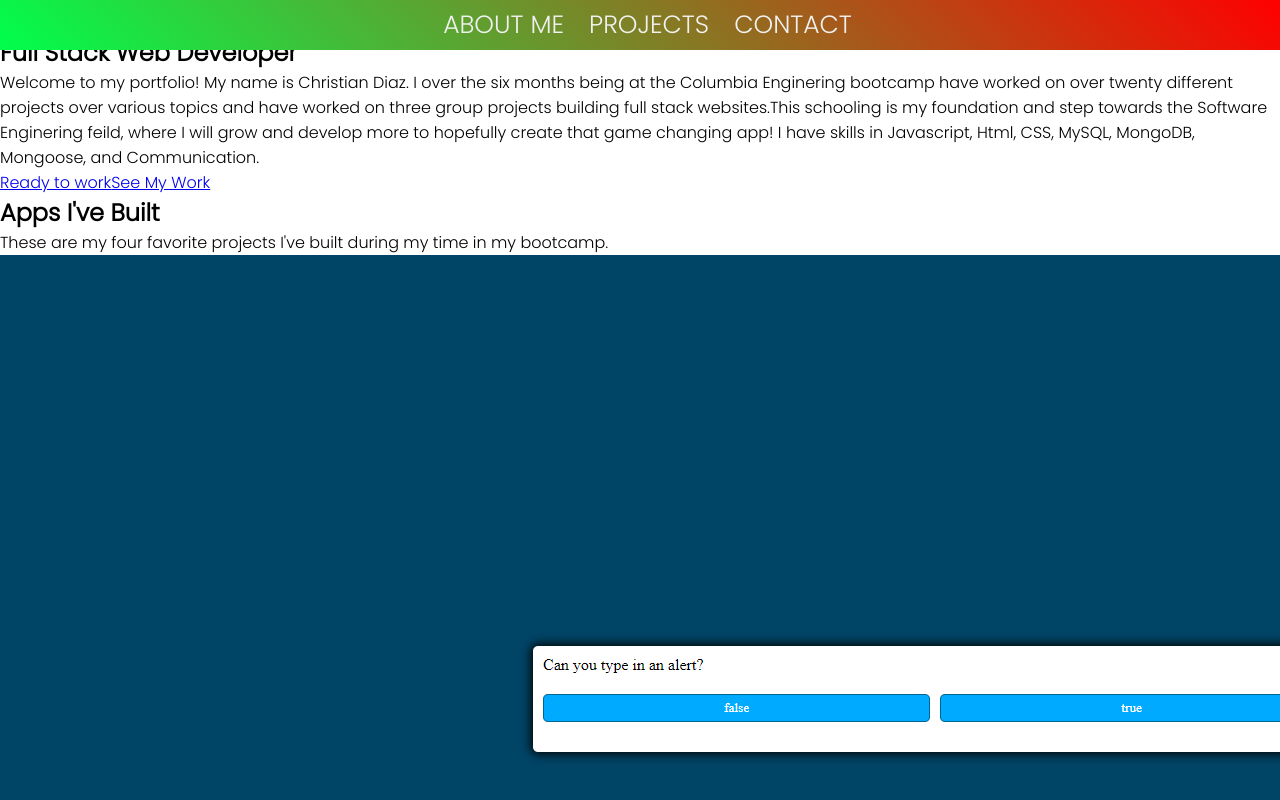
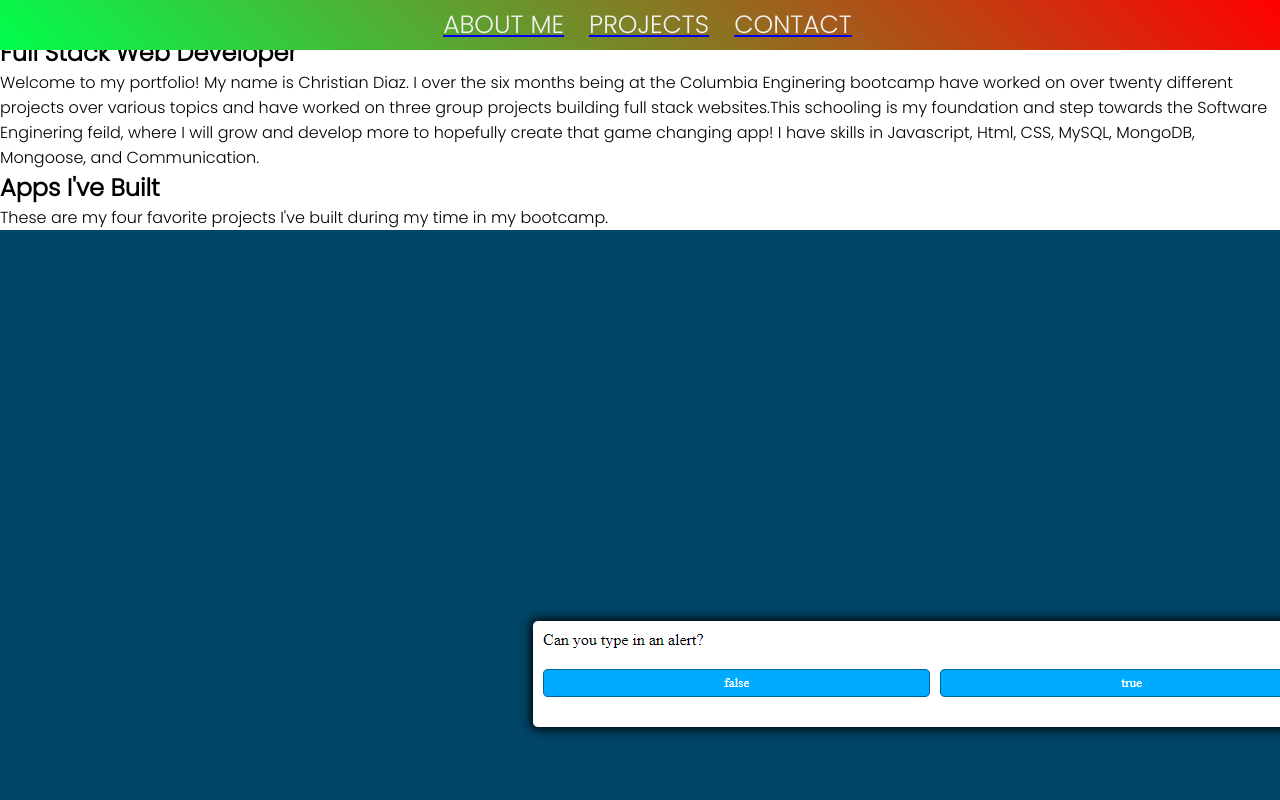
Before and after one commit to Christian55diaz/sum1say-ReacT, a React (Create React App) app: page / in a window 1280 px wide. Shown: the top 800 px of the page. Built offline with nearby package versions, Linux system fonts and the light colour scheme.

Commit message:
fixing navbar accessability

```diff
--- a/src/components/navbar/navbar.js
+++ b/src/components/navbar/navbar.js
@@ -26,9 +26,9 @@
         <nav>
             {(toggleMenu || screenWidth > 500) && (
                 <ul className='list'>
-                <li className='items'>About Me</li>
-                <li className='items'>Projects</li>
-                <li className='items'>Contact</li>
+               <a href='#Me'><li className='items'>About Me</li></a>
+               <a href='#Work'><li className='items'>Projects</li></a>
+                <a href='#Contact'><li className='items'>Contact</li></a>
                 </ul>
             )}
             <button onClick={toggleNav} className='btn'>click me</button>
--- a/src/components/pages/me/me.js
+++ b/src/components/pages/me/me.js
@@ -20,19 +20,6 @@ export default function Me() {
         foundation and step towards the Software Enginering feild, where I will grow and develop more to hopefully create that game changing app!
         I have skills in Javascript, Html, CSS, MySQL, MongoDB, Mongoose, and Communication.
         </p>
-        {/* making sure the contact section is centered */}
-        <div className="">
-            <a
-              href="#contact"
-              className="">
-               Ready to work
-            </a>
-            <a
-              href="#work"
-              className="">
-              See My Work
-            </a>
-        </div>
             </section>
 
     );
```
